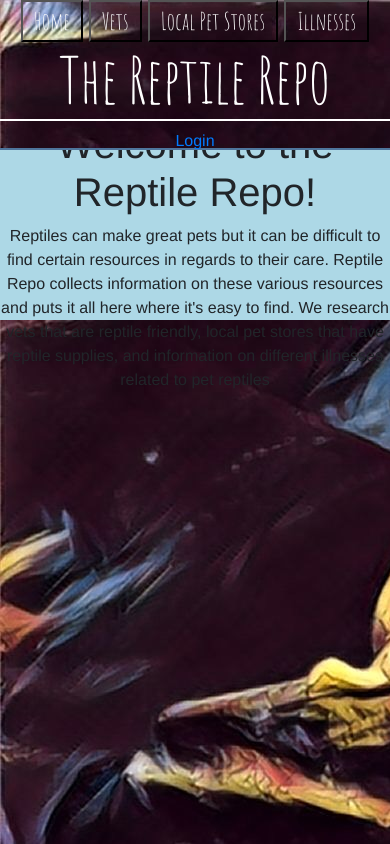
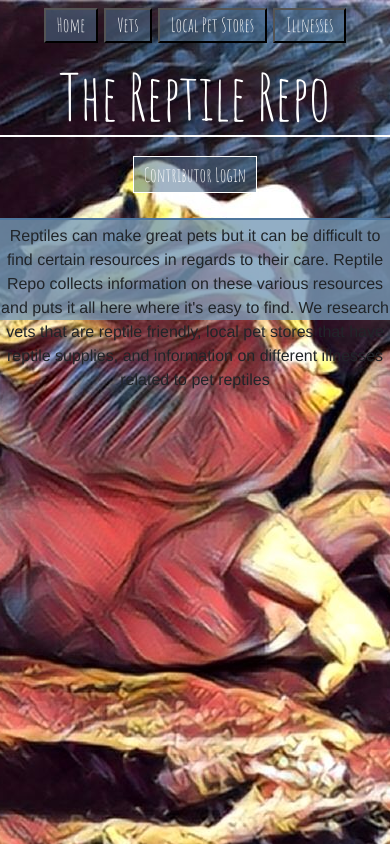
Before and after one commit to jhassler1031/reptile-repo, a React (Create React App) app in the folder static/reptile_app/: page / in a window 390 px wide. Shown: the top 844 px of the page. Built offline with nearby package versions, Linux system fonts and the light colour scheme.

Commit message:
designed header

```diff
--- a/static/reptile_app/src/App.css
+++ b/static/reptile_app/src/App.css
@@ -2,7 +2,8 @@
 
 body {
   box-sizing: border-box;
-  background-image: url(./components/Images/crombackground2.JPG)
+  background: url("./components/Images/crombackground2.JPG") no-repeat fixed;
+  background-position: center top;
 }
 
 img {
@@ -12,3 +13,9 @@ img {
 .App {
   text-align: center;
 }
+
+@media (max-width: 768px) {
+  body {
+    background-position: top;
+  }
+}
--- a/static/reptile_app/src/components/BaseLayout/Header.css
+++ b/static/reptile_app/src/components/BaseLayout/Header.css
@@ -10,7 +10,9 @@
 
 @media (max-width: 768px) {
   .headerRow {
-    height: 150px; } }
+    height: 220px;
+    padding-bottom: 20px;
+    background-position: top; } }
 
 .header-item {
   text-align: center; }
@@ -23,7 +25,7 @@
   white-space: nowrap; }
 
 .navButton {
-  background-color: transparent; }
+  background-color: #52739388; }
 
 .navButton:not(:last-child) {
   margin-right: 6px; }
@@ -37,3 +39,23 @@
   text-decoration: none;
   color: white;
   padding: 10px 5px; }
+
+#headerLogin a {
+  font-family: 'Amatic SC', helvetica, sans-serif;
+  font-size: 1.5rem;
+  border: 1px solid white;
+  color: white;
+  padding: 10px 20px;
+  background-color: #52739388; }
+
+#headerLogin a:hover {
+  background-color: #D36B69;
+  text-decoration: none;
+  color: white; }
+
+@media (max-width: 768px) {
+  #headerLogin a {
+    padding: 5px 10px;
+    font-size: 1.2rem; }
+  .navButton a {
+    font-size: 1.2rem; } }
--- a/static/reptile_app/src/components/BaseLayout/Header.js
+++ b/static/reptile_app/src/components/BaseLayout/Header.js
@@ -17,8 +17,8 @@ function Header(props) {
 
       <h1 className="col-12 col-md-4 header-item header-title">The Reptile Repo</h1>
 
-      <div className="col-12 col-md-4 login header-item">
-        <a href="#">Login</a>
+      <div id="headerLogin" className="col-12 col-md-4 login header-item">
+        <a href="#">Contributor Login</a>
       </div>
     </div>
     </div>
--- a/static/reptile_app/src/components/BaseLayout/Header.scss
+++ b/static/reptile_app/src/components/BaseLayout/Header.scss
@@ -13,7 +13,9 @@
 @media (max-width: 768px) {
   .headerRow {
     // Make the header thicker to account for the items aligning vertically
-    height: 150px;
+    height: 220px;
+    padding-bottom: 20px;
+    background-position: top;
   }
 }
 
@@ -30,12 +32,8 @@
   white-space: nowrap;
 }
 
-#headerNAV {
-  // white-space: nowrap;
-}
-
 .navButton {
-background-color: transparent;
+background-color: #52739388;
 }
 
 .navButton:not(:last-child) {
@@ -53,3 +51,29 @@ background-color: transparent;
   color: white;
   padding: 10px 5px;
 }
+
+#headerLogin a {
+  font-family: 'Amatic SC', helvetica, sans-serif;
+  font-size: 1.5rem;
+  border: 1px solid white;
+  color: white;
+  padding: 10px 20px;
+  background-color: #52739388;
+}
+
+#headerLogin a:hover {
+  background-color: #D36B69;
+  text-decoration: none;
+  color: white;
+}
+
+@media (max-width: 768px) {
+  #headerLogin a {
+    padding: 5px 10px;
+    font-size: 1.2rem;
+  }
+
+  .navButton a {
+    font-size: 1.2rem;
+  }
+}
--- a/static/reptile_app/src/components/Home/Home.css
+++ b/static/reptile_app/src/components/Home/Home.css
@@ -1,6 +1,6 @@
 .homeContainer {
   height: 200px;
-  background-color: lightblue;
+  background-color: #779AB7cc;
   position: absolute;
   top: 120px; }
 
--- a/static/reptile_app/src/components/Home/Home.scss
+++ b/static/reptile_app/src/components/Home/Home.scss
@@ -1,6 +1,6 @@
 .homeContainer {
   height: 200px;
-  background-color: lightblue;
+  background-color: #779AB7cc;
   position: absolute;
   top: 120px;
 }
```
